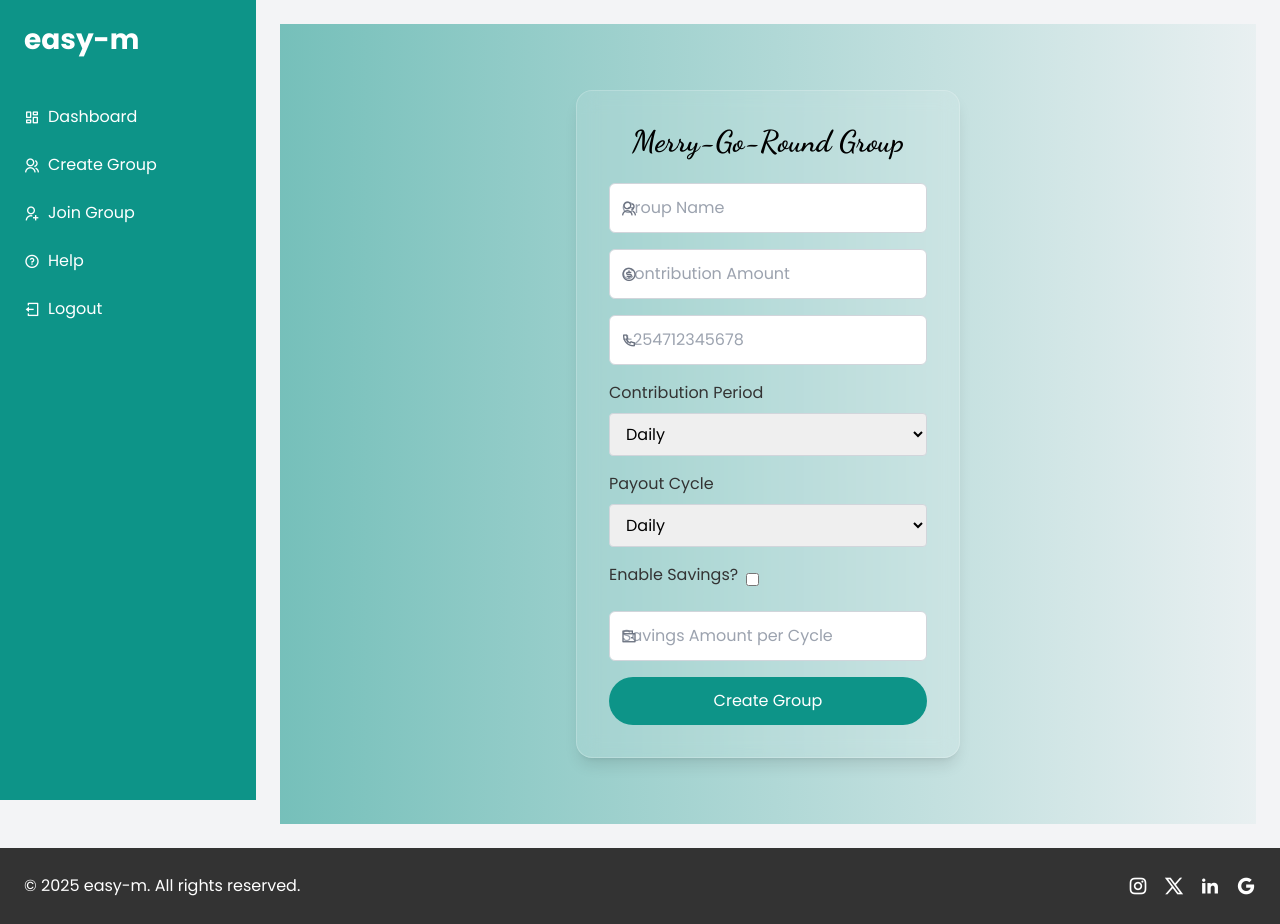
After one commit to StewieC/easy-m, a Django app: page /create-merry-go-round-group/ in a window 1280 px wide. The commit adds this page. Run offline with Django 5.2, Linux system fonts and the light colour scheme; the visitor is signed in with stand-in values (Sample User, id 1); some libraries are stand-ins or nearby versions.

Commit message:
Refactor group management functionality by introducing separate forms for contribution and merry-go-round groups, enhancing user experience with improved templates and streamlined views. Update URLs for clarity and maintainability.

```diff
--- a/contributions/forms.py
+++ b/contributions/forms.py
@@ -1,24 +1,50 @@
-# forms.py
+# contributions/forms.py
 from django import forms
-from .models import Contribution, Group
-from django.contrib.auth.models import User
+from .models import Group
 
-class ContributionForm(forms.ModelForm):
-    class Meta:
-        model = Contribution
-        fields = ['amount']
+class GroupTypeForm(forms.Form):
+    group_type = forms.ChoiceField(choices=Group.GROUP_TYPES, widget=forms.Select(attrs={'class': 'border rounded px-3 py-2 w-full'}))
 
-class GroupForm(forms.ModelForm):
+class ContributionGroupForm(forms.ModelForm):
     class Meta:
         model = Group
-        fields = ['name', 'weekly_contribution', 'interest_rate', 'cycle_length']
+        fields = ['name', 'phone_number']
         widgets = {
-            'cycle_length': forms.NumberInput(attrs={'min': 1}),
-        }
-        labels = {
-            'cycle_length': 'Cycle Length (in days)',
+            'name': forms.TextInput(attrs={'class': 'border rounded px-3 py-2 w-full', 'placeholder': 'Group Name'}),
+            'phone_number': forms.TextInput(attrs={'class': 'border rounded px-3 py-2 w-full', 'placeholder': '+254712345678'}),
         }
 
-class MemberManagementForm(forms.Form):
-    user = forms.ModelChoiceField(queryset=User.objects.all(), label="Select User")
-    action = forms.ChoiceField(choices=[('add', 'Add'), ('remove', 'Remove')], label="Action")
+class MerryGoRoundGroupForm(forms.ModelForm):
+    CONTRIBUTION_PERIODS = (
+        ('daily', 'Daily'),
+        ('weekly', 'Weekly'),
+        ('monthly', 'Monthly'),
+    )
+    PAYOUT_CYCLES = (
+        ('daily', 'Daily'),
+        ('weekly', 'Weekly'),
+        ('monthly', 'Monthly'),
+    )
+
+    contribution_period = forms.ChoiceField(choices=CONTRIBUTION_PERIODS, widget=forms.Select(attrs={'class': 'border rounded px-3 py-2 w-full'}))
+    payout_cycle = forms.ChoiceField(choices=PAYOUT_CYCLES, widget=forms.Select(attrs={'class': 'border rounded px-3 py-2 w-full'}))
+    savings_enabled = forms.BooleanField(required=False, widget=forms.CheckboxInput(attrs={'class': 'mr-2'}))
+    savings_amount = forms.DecimalField(max_digits=10, decimal_places=2, required=False, widget=forms.NumberInput(attrs={'class': 'border rounded px-3 py-2 w-full', 'placeholder': 'Savings Amount per Cycle'}))
+
+    class Meta:
+        model = Group
+        fields = ['name', 'amount', 'phone_number', 'contribution_period', 'payout_cycle', 'savings_enabled', 'savings_amount']
+        widgets = {
+            'name': forms.TextInput(attrs={'class': 'border rounded px-3 py-2 w-full', 'placeholder': 'Group Name'}),
+            'amount': forms.NumberInput(attrs={'class': 'border rounded px-3 py-2 w-full', 'placeholder': 'Contribution Amount'}),
+            'phone_number': forms.TextInput(attrs={'class': 'border rounded px-3 py-2 w-full', 'placeholder': '+254712345678'}),
+        }
+
+    def clean(self):
+        cleaned_data = super().clean()
+        savings_enabled = cleaned_data.get('savings_enabled')
+        savings_amount = cleaned_data.get('savings_amount')
+
+        if savings_enabled and (savings_amount is None or savings_amount <= 0):
+            raise forms.ValidationError("Please provide a valid savings amount when savings is enabled.")
+        return cleaned_data
--- a/contributions/templates/contributions/base.html
+++ b/contributions/templates/contributions/base.html
@@ -4,22 +4,16 @@
     <meta charset="UTF-8">
     <meta name="viewport" content="width=device-width, initial-scale=1.0">
     {% load static %}
-    <!-- Tailwind CSS CDN -->
     <script src="https://cdn.tailwindcss.com"></script>
-    <!-- Boxicons CSS -->
     <link rel="stylesheet" href="https://unpkg.com/boxicons@latest/css/boxicons.min.css">
-    <!-- Remixicons CSS -->
     <link href="https://cdn.jsdelivr.net/npm/remixicon@4.5.0/fonts/remixicon.css" rel="stylesheet"/>
-    <!-- Google Fonts -->
     <link rel="preconnect" href="https://fonts.googleapis.com">
     <link rel="preconnect" href="https://fonts.gstatic.com" crossorigin>
     <link href="https://fonts.googleapis.com/css2?family=Poppins:ital,wght@0,100;0,200;0,300;0,400;0,500;0,600;0,700;0,800;0,900;1,100;1,200;1,300;1,400;1,500;1,600;1,700;1,800;1,900&family=Dancing+Script:wght@400;700&display=swap" rel="stylesheet">
-    <!-- Custom CSS -->
     <link rel="stylesheet" href="{% static 'css/style.css' %}">
     <title>{% block title %}easy-m{% endblock %}</title>
 </head>
 <body class="bg-gray-100 font-poppins">
-    <!-- Show sidebar only if user is authenticated and not on login/signup pages -->
     {% if user.is_authenticated and not request.path == '/accounts/login/' and not request.path == '/accounts/signup/' %}
     <div class="fixed inset-y-0 left-0 w-64 bg-teal-600 text-white flex flex-col">
         <div class="p-6 text-2xl font-bold">
@@ -33,7 +27,17 @@
                     </a>
                 </li>
                 <li>
-                    <a href="{% url 'help_page' %}" class="flex items-center p-2 hover:bg-teal-700 rounded">
+                    <a href="{% url 'create_group' %}" class="flex items-center p-2 hover:bg-teal-700 rounded">
+                        <i class="ri-group-line mr-2"></i> Create Group
+                    </a>
+                </li>
+                <li>
+                    <a href="{% url 'join_group' %}" class="flex items-center p-2 hover:bg-teal-700 rounded">
+                        <i class="ri-user-add-line mr-2"></i> Join Group
+                    </a>
+                </li>
+                <li>
+                    <a href="#" class="flex items-center p-2 hover:bg-teal-700 rounded">
                         <i class="ri-question-line mr-2"></i> Help
                     </a>
                 </li>
@@ -47,7 +51,6 @@
     </div>
     {% endif %}
 
-    <!-- Main Content -->
     <div class="{% if user.is_authenticated and not request.path == '/accounts/login/' and not request.path == '/accounts/signup/' %}ml-64 p-6{% endif %} min-h-screen">
         {% if messages %}
         <div class="messages">
@@ -61,7 +64,6 @@
         {% block content %}{% endblock %}
     </div>
 
-    <!-- Show footer only if user is authenticated and not on login/signup pages -->
     {% if user.is_authenticated and not request.path == '/accounts/login/' and not request.path == '/accounts/signup/' %}
     <footer class="bg-charcoal text-white p-6">
         <div class="container mx-auto flex flex-col md:flex-row justify-between items-center">
@@ -78,7 +80,6 @@
     </footer>
     {% endif %}
 
-    <!-- Scripts -->
     <script src="https://unpkg.com/scrollreveal"></script>
     <script src="{% static 'js/script.js' %}"></script>
 </body>
--- /dev/null
+++ b/contributions/templates/contributions/create_merry_go_round_group.html
@@ -0,0 +1,43 @@
+{% extends 'contributions/base.html' %}
+
+{% block title %}Create Merry-Go-Round Group - easy-m{% endblock %}
+
+{% block content %}
+<div class="min-h-screen flex items-center justify-center bg-gradient-to-r from-teal-600 to-coral animate-gradient">
+    <div class="glass-card p-8 rounded-2xl shadow-lg max-w-sm w-full">
+        <h1 class="text-3xl font-bold text-charcoal mb-6 text-center" style="font-family: 'Dancing Script', cursive;">Merry-Go-Round Group</h1>
+        <form method="post">
+            {% csrf_token %}
+            <div class="mb-4 relative">
+                <i class="ri-group-line absolute text-gray-500 left-3 top-1/2 transform -translate-y-1/2"></i>
+                {{ form.name }}
+            </div>
+            <div class="mb-4 relative">
+                <i class="ri-money-dollar-circle-line absolute text-gray-500 left-3 top-1/2 transform -translate-y-1/2"></i>
+                {{ form.amount }}
+            </div>
+            <div class="mb-4 relative">
+                <i class="ri-phone-line absolute text-gray-500 left-3 top-1/2 transform -translate-y-1/2"></i>
+                {{ form.phone_number }}
+            </div>
+            <div class="mb-4">
+                <label for="contribution_period" class="block text-charcoal mb-2">Contribution Period</label>
+                {{ form.contribution_period }}
+            </div>
+            <div class="mb-4">
+                <label for="payout_cycle" class="block text-charcoal mb-2">Payout Cycle</label>
+                {{ form.payout_cycle }}
+            </div>
+            <div class="mb-4 flex items-center">
+                <label for="savings_enabled" class="text-charcoal mr-2">Enable Savings?</label>
+                {{ form.savings_enabled }}
+            </div>
+            <div class="mb-4 relative">
+                <i class="ri-wallet-line absolute text-gray-500 left-3 top-1/2 transform -translate-y-1/2"></i>
+                {{ form.savings_amount }}
+            </div>
+            <button type="submit" class="bg-teal-600 text-white px-6 py-3 rounded-full hover:bg-teal-700 transition w-full">Create Group</button>
+        </form>
+    </div>
+</div>
+{% endblock %}
--- a/contributions/urls.py
+++ b/contributions/urls.py
@@ -1,14 +1,13 @@
-# urls.py
+# contributions/urls.py
 from django.urls import path
 from . import views
 
 urlpatterns = [
     path('', views.dashboard, name='dashboard'),
-    path('contribute/', views.contribute, name='contribute'),
-    path('cycle/', views.manage_cycle, name='cycle'),
+    path('create-group/', views.create_group, name='create_group'),
+    path('create-contribution-group/', views.create_contribution_group, name='create_contribution_group'),
+    path('create-merry-go-round-group/', views.create_merry_go_round_group, name='create_merry_go_round_group'),
     path('group/<int:group_id>/', views.group_detail, name='group_detail'),
-    path('create_group/', views.create_group, name='create_group'),
-    path('join_group/', views.join_group, name='join_group'),
-    path('group/<int:group_id>/history/', views.contribution_history, name='contribution_history'),
-    path('help/', views.help_page, name='help_page'),
+    path('join-group/', views.join_group, name='join_group'),
+    # path('help/', views.help_page, name='help_page'),
 ]
--- a/contributions/views.py
+++ b/contributions/views.py
@@ -1,176 +1,108 @@
-# views.py
+# contributions/views.py
 from django.shortcuts import render, redirect, get_object_or_404
 from django.contrib.auth.decorators import login_required
-from .models import Group, PayoutCycle, Contribution
-from .forms import GroupForm, ContributionForm, MemberManagementForm
 from django.contrib import messages
-from django.db.models import Sum
-from django.utils.timezone import now
-from datetime import timedelta
+from .models import Group
+from .forms import GroupTypeForm, ContributionGroupForm, MerryGoRoundGroupForm
+from django.contrib.auth.models import User
 
 @login_required
 def dashboard(request):
-    groups = Group.objects.filter(members=request.user)
-    next_payouts = PayoutCycle.objects.filter(group__in=groups, status=False).order_by('payout_date')
-    return render(request, 'contributions/dashboard.html', {
-        'groups': groups,
-        'next_payouts': next_payouts,
-    })
+    groups = request.user.group_memberships.all()  # Changed from groups to group_memberships
+    return render(request, 'contributions/dashboard.html', {'groups': groups})
 
 @login_required
-def contribute(request):
+def create_group(request):
     if request.method == 'POST':
-        form = ContributionForm(request.POST)
-        group_id = request.POST.get('group_id')
-        group = get_object_or_404(Group, id=group_id)
-
+        form = GroupTypeForm(request.POST)
         if form.is_valid():
-            contribution = form.save(commit=False)
-            contribution.member = request.user
-            contribution.group = group
-            contribution.contribution_date = now().date()
-            contribution.save()
-            messages.success(request, f"You contributed KES {contribution.amount} to {group.name}.")
-            return redirect('dashboard')
-        else:
-            messages.error(request, "Invalid contribution amount.")
-            return render(request, 'contributions/contribute.html', {'form': form})
-    form = ContributionForm()
-    return render(request, 'contributions/contribute.html', {'form': form})
+            group_type = form.cleaned_data['group_type']
+            request.session['group_type'] = group_type
+            if group_type == 'contribution':
+                return redirect('create_contribution_group')
+            else:
+                return redirect('create_merry_go_round_group')
+    else:
+        form = GroupTypeForm()
+    return render(request, 'contributions/create_group.html', {'form': form})
 
 @login_required
-def manage_cycle(request):
-    user_groups = Group.objects.filter(members=request.user)
-    next_payout = PayoutCycle.objects.filter(group__in=user_groups, status=False).first()
+def create_contribution_group(request):
+    if request.method == 'POST':
+        form = ContributionGroupForm(request.POST)
+        if form.is_valid():
+            group = form.save(commit=False)
+            group.group_type = 'contribution'
+            group.admin = request.user
+            group.save()
+            group.members.add(request.user)
+            messages.success(request, f"Group '{group.name}' created successfully!")
+            return redirect('group_detail', group_id=group.id)
+    else:
+        form = ContributionGroupForm()
+    return render(request, 'contributions/create_contribution_group.html', {'form': form})
 
-    if next_payout and next_payout.recipient == request.user:
-        total_balance = Contribution.objects.filter(group=next_payout.group).aggregate(total=Sum('amount'))['total'] or 0
-        interest = total_balance * (next_payout.group.interest_rate / 100)
-        payout_amount = total_balance - interest
-
-        next_payout.status = True
-        next_payout.save()
-
-        # Schedule next payout cycle
-        members = list(next_payout.group.members.all().order_by('username'))
-        current_index = members.index(next_payout.recipient)
-        next_index = (current_index + 1) % len(members)
-        next_recipient = members[next_index]
-        next_date = next_payout.group.get_next_payout_date()
-
-        PayoutCycle.objects.create(
-            group=next_payout.group,
-            recipient=next_recipient,
-            payout_date=next_date,
-            status=False
-        )
-
-        messages.success(request, f"Payout of KES {payout_amount} completed. Next cycle started.")
+@login_required
+def create_merry_go_round_group(request):
+    if request.method == 'POST':
+        form = MerryGoRoundGroupForm(request.POST)
+        if form.is_valid():
+            group = form.save(commit=False)
+            group.group_type = 'merry_go_round'
+            group.admin = request.user
+            group.save()
+            group.members.add(request.user)
+            messages.success(request, f"Group '{group.name}' created successfully!")
+            return redirect('group_detail', group_id=group.id)
     else:
-        messages.error(request, "No payout available or you are not the recipient.")
-
-    return redirect('dashboard')
+        form = MerryGoRoundGroupForm()
+    return render(request, 'contributions/create_merry_go_round_group.html', {'form': form})
 
 @login_required
 def group_detail(request, group_id):
     group = get_object_or_404(Group, id=group_id)
-    if request.user not in group.members.all():
-        messages.error(request, "You are not authorized to view this group.")
+    if request.user not in group.members.all() and request.user != group.admin:
+        messages.error(request, "You do not have permission to view this group.")
         return redirect('dashboard')
 
-    contributions = group.contribution_set.all()
-    total_balance = contributions.aggregate(total=Sum('amount'))['total'] or 0
+    if request.method == 'POST':
+        if 'add_user' in request.POST:
+            email = request.POST.get('email')
+            try:
+                user = User.objects.get(email=email)
+                if user not in group.members.all():
+                    group.members.add(user)
+                    messages.success(request, f"Added {user.username} to the group.")
+                else:
+                    messages.warning(request, f"{user.username} is already a member of the group.")
+            except User.DoesNotExist:
+                messages.error(request, "User with this email does not exist.")
 
-    form = MemberManagementForm()
+        elif 'remove_user' in request.POST:
+            user_id = request.POST.get('user_id')
+            user = get_object_or_404(User, id=user_id)
+            if user != group.admin:
+                group.members.remove(user)
+                messages.success(request, f"Removed {user.username} from the group.")
+            else:
+                messages.error(request, "Cannot remove the group admin.")
 
-    if request.method == 'POST':
-        form = MemberManagementForm(request.POST)
-        if form.is_valid():
-            user = form.cleaned_data['user']
-            action = form.cleaned_data['action']
-            if action == 'add':
-                group.members.add(user)
-                messages.success(request, f"{user.username} added to the group.")
-            elif action == 'remove':
-                if user == group.admin:
-                    messages.error(request, "Admin cannot be removed from the group.")
-                else:
-                    group.members.remove(user)
-                    messages.success(request, f"{user.username} removed from the group.")
-            return redirect('group_detail', group_id=group.id)
+        return redirect('group_detail', group_id=group.id)
 
-    next_payout = group.payoutcycle_set.filter(status=False).order_by('payout_date').first()
-    if next_payout:
-        next_member = next_payout.recipient
-        next_payout_date = next_payout.payout_date
-    else:
-        next_member, next_payout_date = group.next_payout()
-
-    return render(request, 'contributions/group_detail.html', {
-        'group': group,
-        'form': form,
-        'contributions': contributions,
-        'total_balance': total_balance,
-        'next_member': next_member,
-        'next_payout_date': next_payout_date,
-        'created_at': group.created_at,
-    })
+    return render(request, 'contributions/group_detail.html', {'group': group})
 
 @login_required
 def join_group(request):
     if request.method == 'POST':
-        join_code = request.POST.get('group_code')
-        try:
-            group = Group.objects.get(join_code=join_code)
-            if request.user in group.members.all():
-                messages.info(request, "You are already a member of this group.")
-            else:
-                group.members.add(request.user)
-                messages.success(request, f"You have successfully joined {group.name}.")
-        except Group.DoesNotExist:
-            messages.error(request, "Invalid join code. Please try again.")
-        return redirect('dashboard')
+        join_code = request.POST.get('join_code')
+        group = get_object_or_404(Group, join_code=join_code)
+        if request.user not in group.members.all():
+            group.members.add(request.user)
+            messages.success(request, f"You have joined the group '{group.name}'!")
+        else:
+            messages.warning(request, "You are already a member of this group.")
+        return redirect('group_detail', group_id=group.id)
     return render(request, 'contributions/join_group.html')
 
-@login_required
-def create_group(request):
-    if request.method == 'POST':
-        form = GroupForm(request.POST)
-        if form.is_valid():
-            group = form.save(commit=False)
-            group.admin = request.user
-            group.save()
-            group.members.add(request.user)
-
-            # Schedule initial payout cycles
-            members = list(group.members.all().order_by('username'))
-            for i, member in enumerate(members):
-                PayoutCycle.objects.create(
-                    group=group,
-                    recipient=member,
-                    payout_date=group.get_next_payout_date() + timedelta(days=group.cycle_length * i),
-                    status=False
-                )
-
-            messages.success(request, 'Group created successfully!')
-            return redirect('dashboard')
-    else:
-        form = GroupForm()
-    return render(request, 'contributions/create_group.html', {'form': form})
-
-@login_required
-def contribution_history(request, group_id):
-    group = get_object_or_404(Group, id=group_id)
-    if request.user not in group.members.all():
-        messages.error(request, "You are not authorized to view this group's history.")
-        return redirect('dashboard')
-
-    contributions = group.contribution_set.all().order_by('-contribution_date')
-    return render(request, 'contributions/history.html', {
-        'group': group,
-        'contributions': contributions,
-    })
-
-@login_required
 def help_page(request):
     return render(request, 'contributions/help.html')
```
Also changed, not shown: contributions/models.py (+26 -66 lines), contributions/templates/contributions/create_contribution_group.html (added, +23 -0 lines), contributions/templates/contributions/create_group.html (+8 -6 lines), contributions/templates/contributions/dashboard.html (+15 -39 lines), contributions/templates/contributions/group_detail.html (+49 -41 lines), contributions/templates/contributions/join_group.html (+9 -10 lines).
